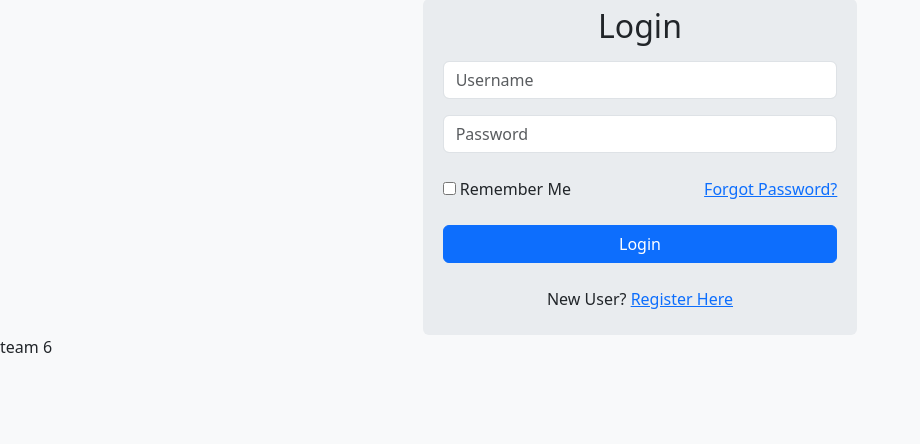
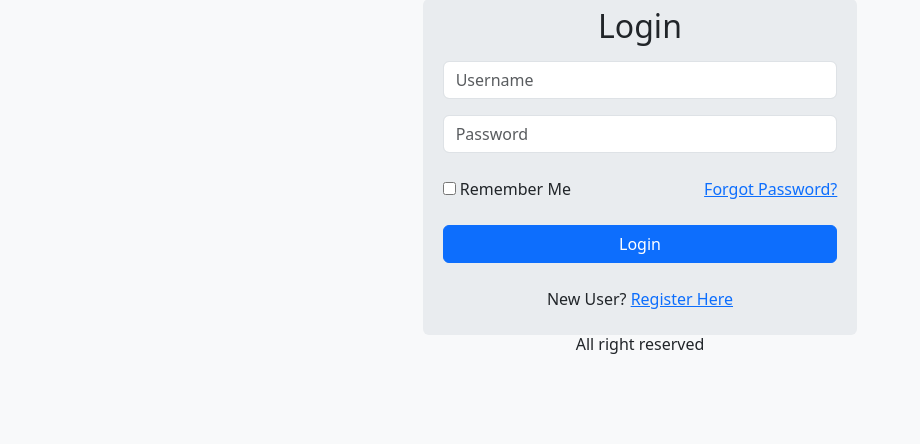
Before and after one commit to Aetthera/Web_App_Dev_F_Project, a PHP site: page / in a window 1280 px wide. Shown: the part 57-501 px from the top of the page, without its empty margins (0-920 px from the left). Run offline with PHP 8.4, Linux system fonts and the light colour scheme.

Commit message:
update footer

```diff
--- a/dashboard.php
+++ b/dashboard.php
@@ -38,8 +38,7 @@ if (isset($_SESSION['id']) && isset($_SESSION['user_name'])) {
         </div>
 
         <footer>
-            <p>team 6
-            </p>
+            <h6 class="text-center">All right reserved</h6>
         </footer>
 
         <script src="https://cdn.jsdelivr.net/npm/bootstrap@5.3.3/dist/js/bootstrap.bundle.min.js" integrity="sha384-YvpcrYf0tY3lHB60NNkmXc5s9fDVZLESaAA55NDzOxhy9GkcIdslK1eN7N6jIeHz" crossorigin="anonymous"></script>
--- a/index.php
+++ b/index.php
@@ -121,8 +121,7 @@
     </div>
     </div>
     <footer>
-        <p>team 6
-        </p>
+        <h6 class="text-center">All right reserved</h6>
     </footer>
     <script src="https://code.jquery.com/jquery-3.3.1.min.js" integrity="sha256-FgpCb/KJQlLNfOu91ta32o/NMZxltwRo8QtmkMRdAu8=" crossorigin="anonymous"></script>
     <script src="https://cdn.jsdelivr.net/npm/bootstrap@5.3.3/dist/js/bootstrap.bundle.min.js" integrity="sha384-YvpcrYf0tY3lHB60NNkmXc5s9fDVZLESaAA55NDzOxhy9GkcIdslK1eN7N6jIeHz" crossorigin="anonymous"></script>
```
